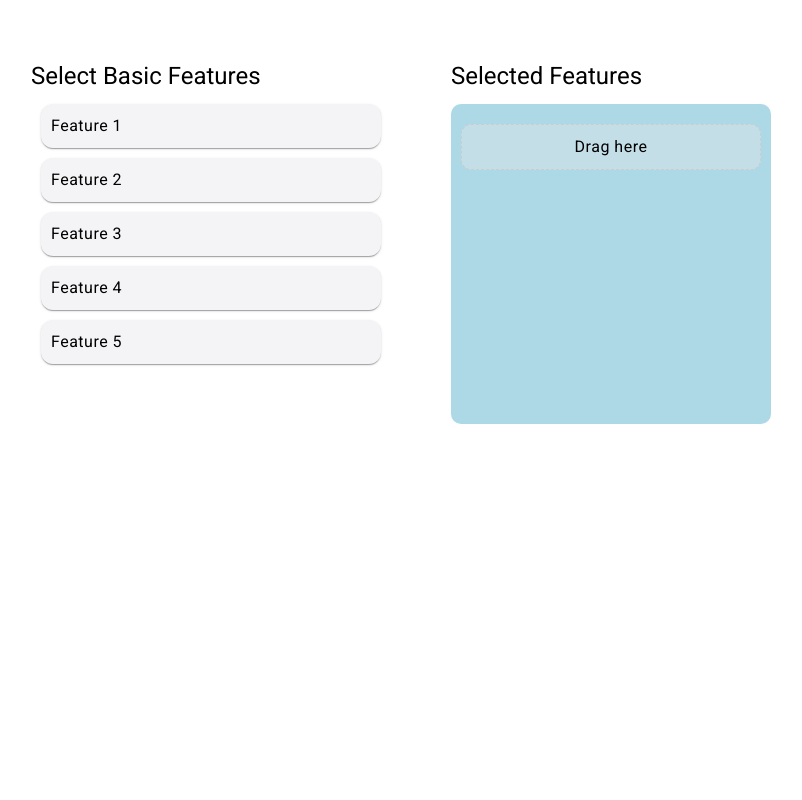
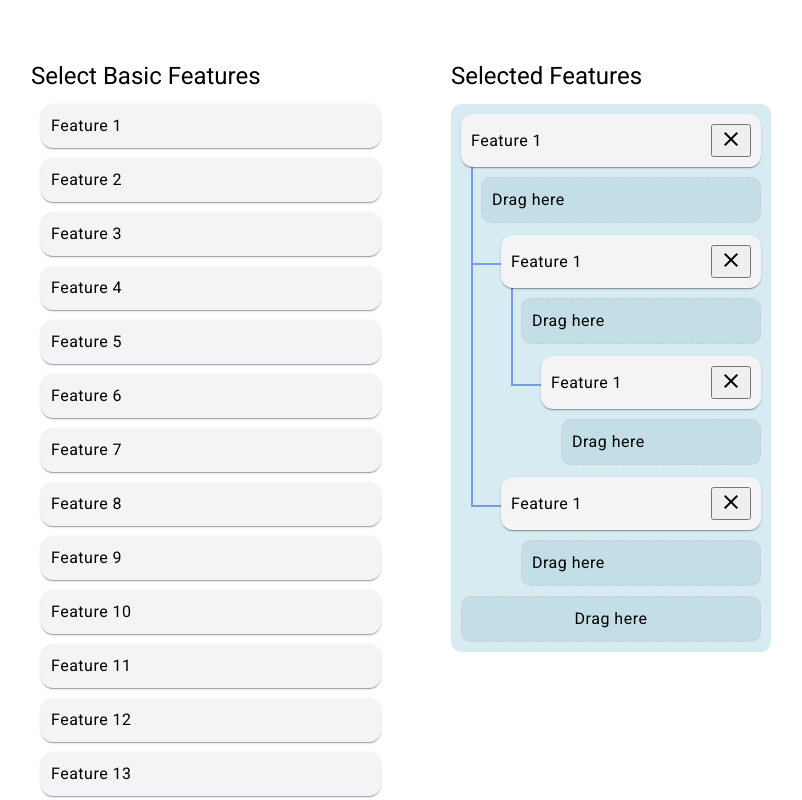
Before and after one commit to SergiiMytakii/feature-suite, an Angular app: page / in a window 1280 px wide. Shown: the top 800 px of the page, without its empty margins (29-831 px from the left). Built offline with nearby package versions, Linux system fonts and the light colour scheme.

Commit message:
connection lines

```diff
--- a/src/app/app.component.css
+++ b/src/app/app.component.css
@@ -1,34 +1,39 @@
 .mat-card-custom {
   padding: 10px;
   margin: 10px;
+  z-index: 0;
 }
 .container {
   display: flex;
   gap: 20px;
   padding: 20px;
   margin: 20px;
+  z-index: 0;
 }
 
 .features-list, .selected-features {
   width: 30%;
   padding: 10px;
   margin: 10px;
+  z-index: 0;
 }
 
 
 
 .light-blue {
-  background-color: lightblue;
+  background-color: rgba(173, 216, 230, 0.5);
   padding: 10px;
   border-radius: 10px;
   min-height: 300px;
   width: 300px;
+  z-index: 0;
 }
 
 .selected-feature {
   margin-bottom: 10px;
   padding: 10px;
   cursor: pointer;
+  z-index: 0;
 }
 
 .sub-feature-container {
@@ -36,6 +41,7 @@
   padding-left: 20px;
   border-left: 2px solid #ddd;
   margin-top: 10px;
+  z-index: 0;
 }
 
 .drag-placeholder {
@@ -45,6 +51,7 @@
   text-align: center;
   margin-top: 10px;
   border-radius: 10px;
+  z-index: 0;
 
 }
 
@@ -57,4 +64,5 @@
   margin-left: 30px;
   padding: 10px;
   margin: 10px;
+  z-index: 0;
 }
--- a/src/app/app.component.ts
+++ b/src/app/app.component.ts
@@ -34,20 +34,53 @@ export class AppComponent  {
     return this.getIdsRecursive(this.rootFeature).reverse();
   }
 
-
-
   rootFeature: Feature = {
     id: '0',
     name: 'Feature',
-    subFeatures: [],
+    subFeatures: [
+      {
+        id: '198088',
+        name: 'Feature 1',
+        level: 0,
+        subFeatures: [
+
+
+          { id: '19797987', name: 'Feature 1', level: 0 , subFeatures: [
+            { id: '198088', name: 'Feature 1', level: 0 },] },
+            { id: '198088', name: 'Feature 1', level: 0 },
+        ],
+      },
+
+
+    ],
     level: 0,
   };
-  basicFeatures: Feature[] = [
+ basicFeatures: Feature[] = [
     { id: '1', name: 'Feature 1', level: 0 },
     { id: '2', name: 'Feature 2', level: 0 },
     { id: '3', name: 'Feature 3', level: 0 },
     { id: '4', name: 'Feature 4', level: 0 },
     { id: '5', name: 'Feature 5', level: 0 },
+    { id: '6', name: 'Feature 6', level: 0 },
+    { id: '7', name: 'Feature 7', level: 0 },
+    { id: '8', name: 'Feature 8', level: 0 },
+    { id: '9', name: 'Feature 9', level: 0 },
+    { id: '10', name: 'Feature 10', level: 0 },
+    { id: '11', name: 'Feature 11', level: 0 },
+    { id: '12', name: 'Feature 12', level: 0 },
+    { id: '13', name: 'Feature 13', level: 0 },
+    { id: '14', name: 'Feature 14', level: 0 },
+    { id: '15', name: 'Feature 15', level: 0 },
+    { id: '16', name: 'Feature 16', level: 0 },
+    { id: '17', name: 'Feature 17', level: 0 },
+    { id: '18', name: 'Feature 18', level: 0 },
+    { id: '19', name: 'Feature 19', level: 0 },
+    { id: '20', name: 'Feature 20', level: 0 },
+    { id: '21', name: 'Feature 21', level: 0 },
+    { id: '22', name: 'Feature 22', level: 0 },
+    { id: '23', name: 'Feature 23', level: 0 },
+    { id: '24', name: 'Feature 24', level: 0 },
+    { id: '25', name: 'Feature 25', level: 0 },
   ];
   maxLevel = 4;
 
--- a/src/app/feature-item/feature-item.component.css
+++ b/src/app/feature-item/feature-item.component.css
@@ -1,6 +1,10 @@
 .selected-feature {
     margin-bottom: 10px;
     padding: 10px;
+    display: flex;
+    justify-content: space-between;
+    align-items: center;
+    position: relative;
   }
 
   .sub-feature-container {
@@ -31,3 +35,62 @@
     align-items: center;
     width: 100%;
   }
+  .connection-line {
+    position: relative;
+    left: -30px;
+    top: 30px;
+    width: 30px;
+    height: 2px;
+    background-color: #4558e8;
+    z-index: -1;
+  }
+
+  .connection-line::before {
+    content: '';
+    position: absolute;
+    left: 0;
+    top: -120px;
+    width: 2px;
+    height: 120px;
+    background-color:#4558e8;
+  }
+
+  /* .connection-line::after {
+    content: '';
+    position: absolute;
+    left: 0;
+
+    width: 2px;
+    height: 120px;
+    background-color: #4558e8;
+  } */
+
+  .connection-line-two-sides {
+    position: relative;
+    left: -30px;
+    top: 30px;
+    width: 30px;
+    height: 2px;
+    background-color: #4558e8;
+    z-index: -1;
+  }
+
+  .connection-line-two-sides::before {
+    content: '';
+    position: absolute;
+    left: 0;
+    top: -120px;
+    width: 2px;
+    height: 120px;
+    background-color:#4558e8;
+  }
+
+  .connection-line-two-sides::after {
+    content: '';
+    position: absolute;
+    left: 0;
+
+    width: 2px;
+    height: 125px;
+    background-color: #4558e8;
+  }
--- a/src/app/feature-item/feature-item.component.html
+++ b/src/app/feature-item/feature-item.component.html
@@ -22,7 +22,8 @@
       (cdkDropListDropped)="dropNested($event)">
 
       <div *ngIf="feature.level < maxLevel-1" class="drag-placeholder">Drag here</div>
-      <div *ngFor="let subFeature of feature.subFeatures" class="indented">
+      <div *ngFor="let subFeature of feature.subFeatures; let last = last" class="indented">
+        <div [class]="last ? 'connection-line' : 'connection-line-two-sides'"></div>
         <app-feature-item
         cdkDrag
         [feature]="subFeature"
```
Lines whose indentation alone changed are shown as unchanged.
